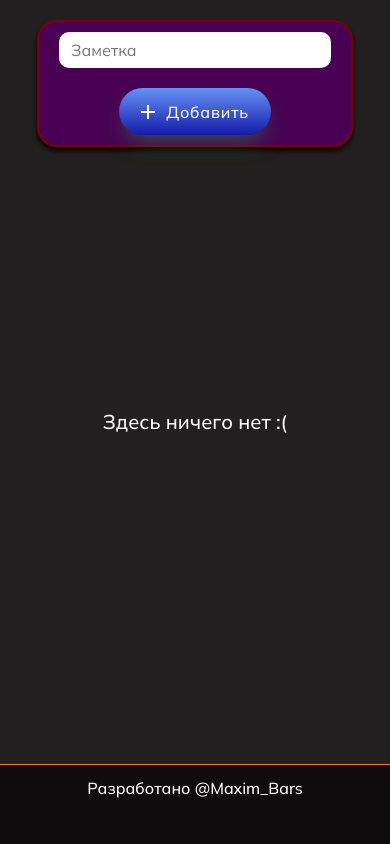
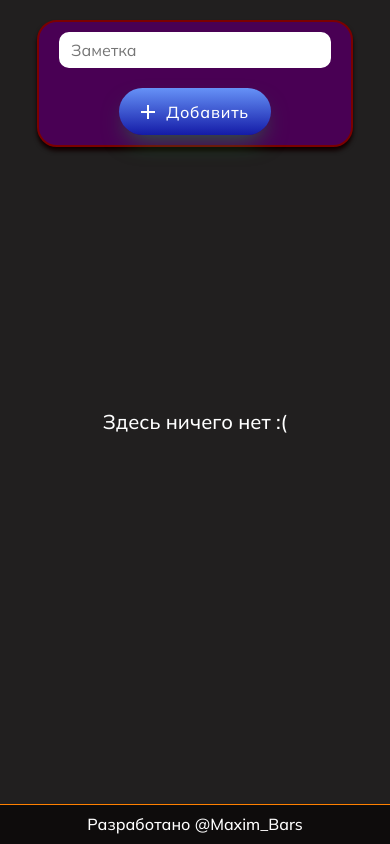
Before and after one commit to MaximBri/MyNotions, a plain HTML site: page index.html in a window 390 px wide. Drawn offline with Linux system fonts and the light colour scheme.

Commit message:
remove problem with footer

```diff
--- a/css/style.css
+++ b/css/style.css
@@ -216,13 +216,16 @@ body {
 }
 
 .footer{
+  display: flex;
+  align-items: center;
+  justify-content: center;
   border-top: 1px solid #ff8000;
   padding: 30px 0;
   width: 100%;
   background-color: #0e0c0c;
   position: sticky;
   text-align: center;
-  height: 80px;
+  height: 50px;
   font-size: 20px;
   bottom: 0;
 }
@@ -278,7 +281,10 @@ body {
   .btn_clear:hover{
     transform: scale(1);
   }
-
+  .footer{
+    padding: 15px 0;
+    height: 40px;
+  }
 }
 
 @media(max-width: 520px){
--- a/index.html
+++ b/index.html
@@ -3,6 +3,7 @@
   <head>
     <meta charset="UTF-8" />
     <meta name="viewport" content="width=device-width, initial-scale=1.0" />
+    <meta title="Создание заметок" />
     <title>Notions</title>
     <link rel="stylesheet" href="./css/reset.css" />
     <link rel="stylesheet" href="./fonts/fonts.css" />
```
